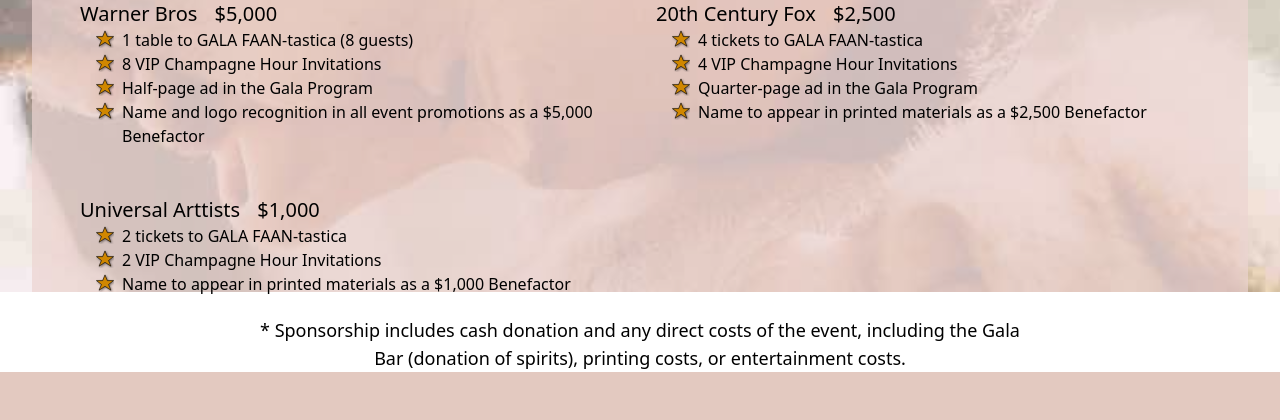
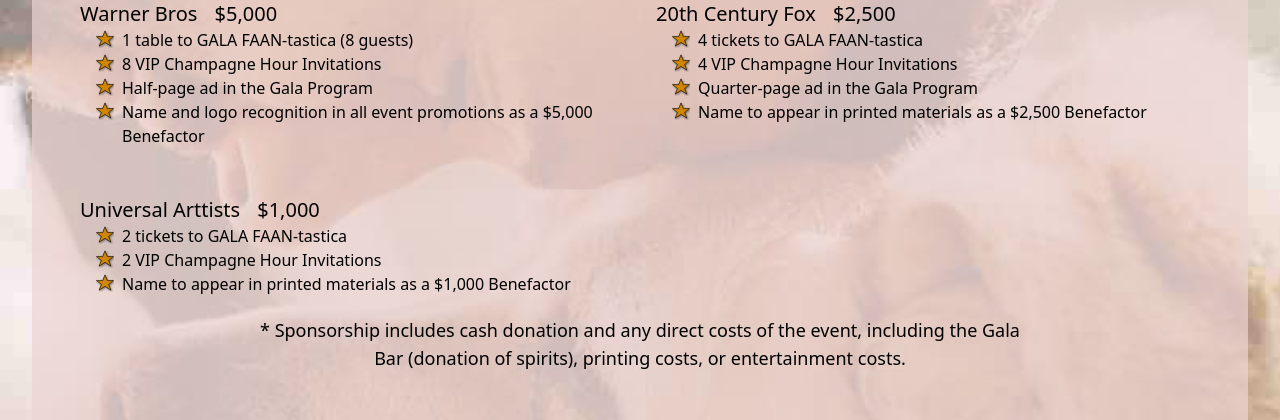
Before and after one commit to mcasto/faan-gala-2025, a Laravel app: page /sponsorship-opportunities in a window 1280 px wide. Shown: the part 580-1000 px from the top of the page. Before the commit the page ends 952 px from the top, so only its background shows below. Run offline with Laravel 12, Linux system fonts and the light colour scheme; style sheets or scripts are compiled from the project's sources; some web fonts are replaced.

Commit message:
Fixed sponsorship background

```diff
--- a/resources/views/sponsorship-opportunities.blade.php
+++ b/resources/views/sponsorship-opportunities.blade.php
@@ -2,7 +2,7 @@
 @section('title', 'Sponsorship Opportunities')
 @section('content')
     <div
-        style="background-image:url('storage/images/sponsorship-bg.jpeg'); background-size: cover; height: 100vh; display: flex; align-items: center; justify-content: center;">
+        style="background-image:url('storage/images/sponsorship-bg.jpeg'); background-size: cover; height: 100%; display: flex; align-items: center; justify-content: center;">
         <div class="text-left sponsorship-bg">
             <div class='sponsorship-banner' style='background-image: url("storage/images/sponsorship-banner.jpg")'>
                 <div class='flex flex-col  items-center justify-center h-full text-white p-4'
```
